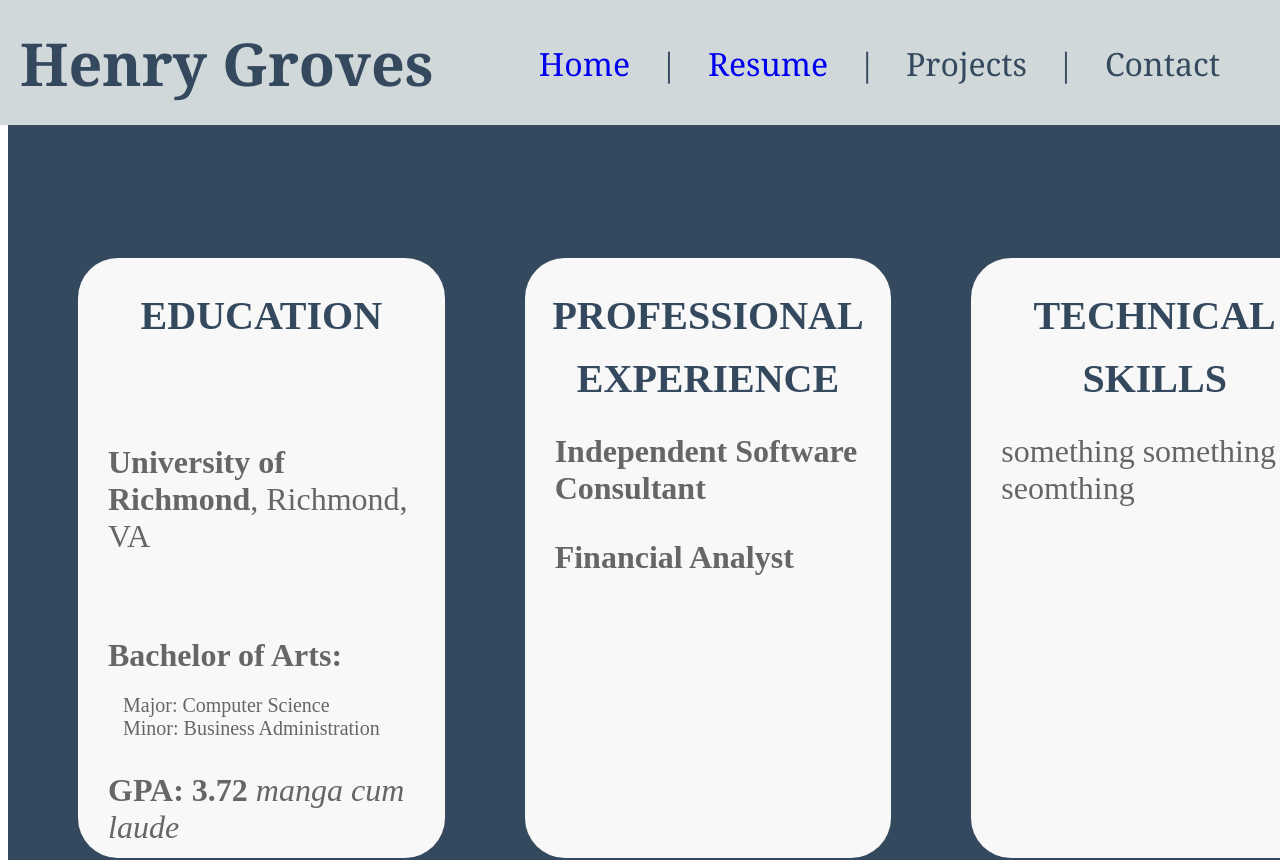
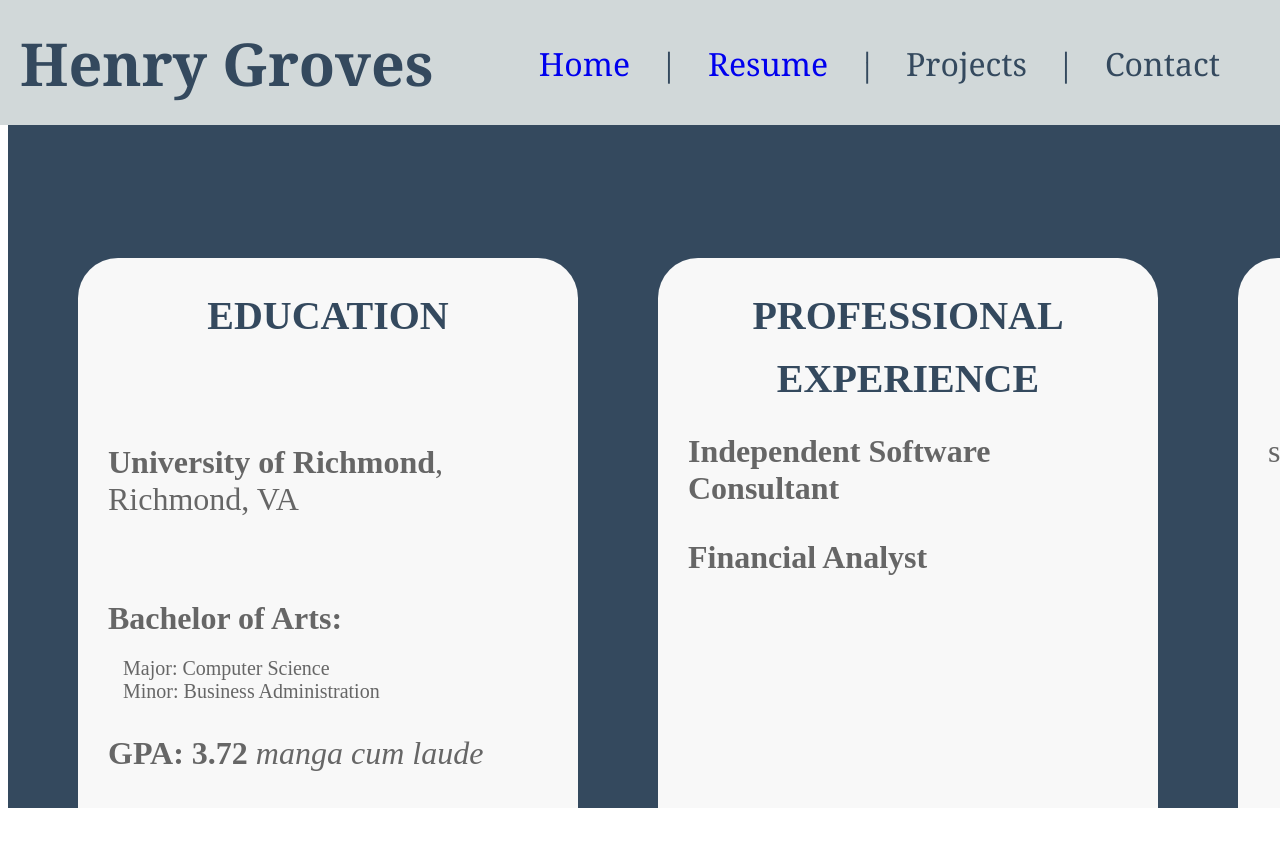
Before and after one commit to hgroves22/portfolioWebsite, a React (Vite) app: page /resume in a window 1280 px wide. Shown: the top 860 px of the page. After the commit the page ends 816 px from the top, so only its background shows below. Built offline with nearby package versions, Linux system fonts and the light colour scheme.

Commit message:
overflow for app

```diff
--- a/src/components/App.css
+++ b/src/components/App.css
@@ -3,4 +3,6 @@
   min-width: 1400px;
   height: 100vh;
   z-index: -1;
+  overflow-x: auto;
+  overflow-y: auto;
 }
--- a/src/components/ResumePage.css
+++ b/src/components/ResumePage.css
@@ -66,9 +66,9 @@
   background-color: #f8f8f8;
   border-radius: 40px;
   z-index: 0;
+  min-width: 500px;
   transition: transform 0.3s ease;
   overflow-y: auto;
-
 }
 
 .education-container:hover,
```
